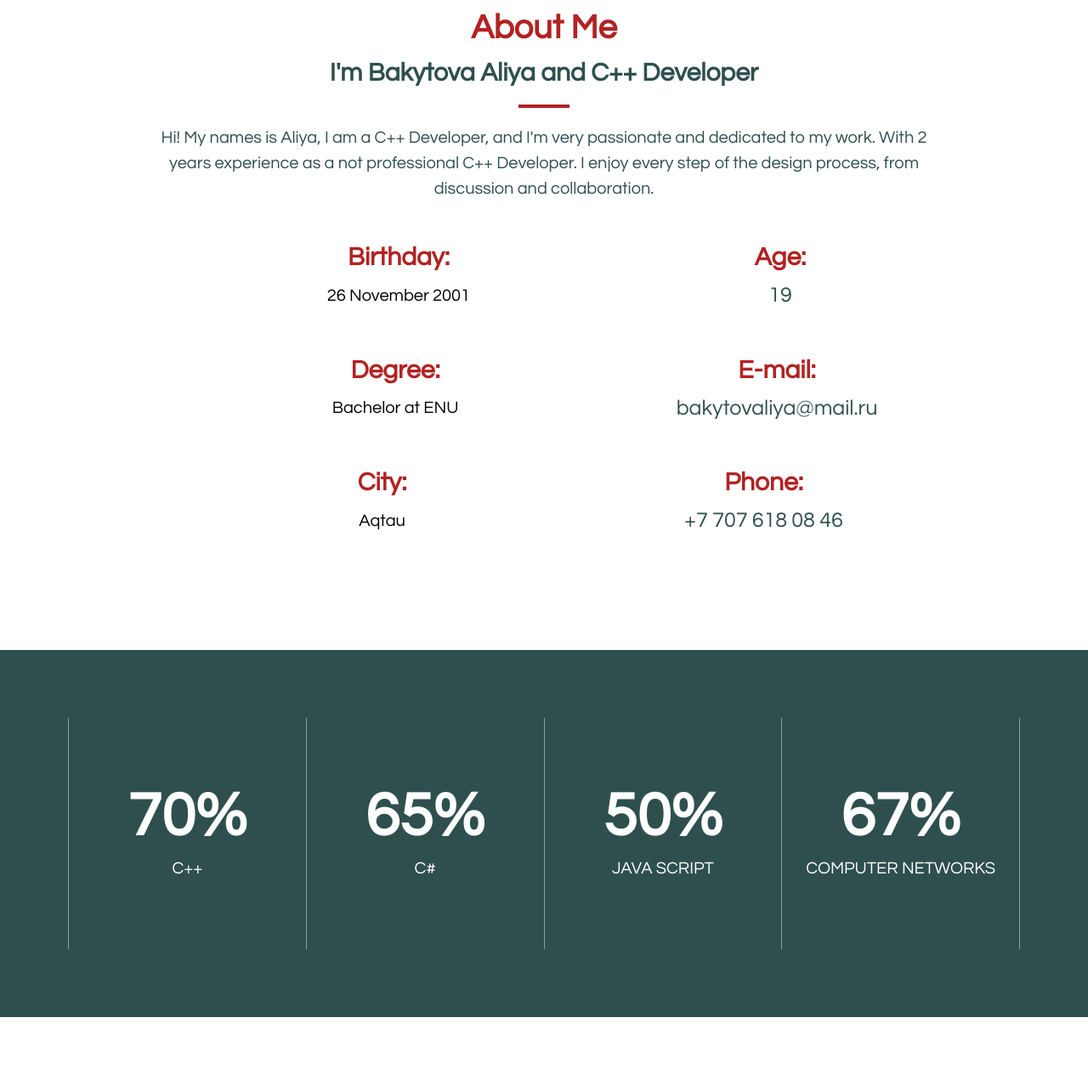
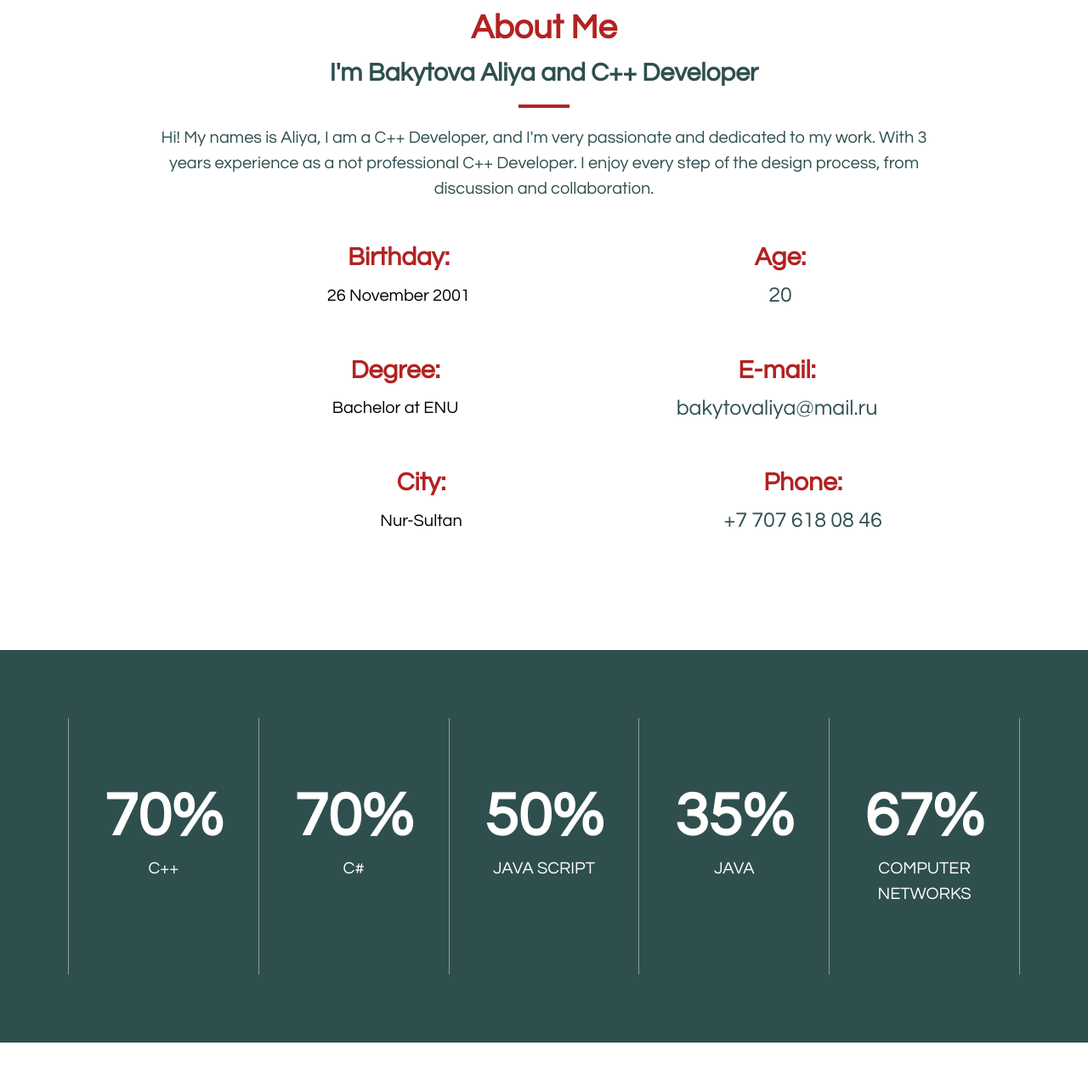
Before and after one commit to BakytovAliya/Portfolio, a plain HTML site: page index.html in a window 1280 px wide. Shown: the part 887-2171 px from the top of the page at 85% size. Drawn offline with nearby package versions, Linux system fonts and the light colour scheme.

Commit message:
Update index.html

```diff
--- a/index.html
+++ b/index.html
@@ -58,7 +58,7 @@
                     <h3 class="section__subtitle">About Me</h3>
                     <h2 class="section__title__1">I'm Bakytova Aliya and C++ Developer</h2>
                     <div class="section__text__1">
-                        <p>Hi! My names is Aliya, I am a C++ Developer, and I'm very passionate and dedicated to my work. With 2 years experience as a not professional C++ Developer. I enjoy every step of the design process, from discussion and collaboration.</p>
+                        <p>Hi! My names is Aliya, I am a C++ Developer, and I'm very passionate and dedicated to my work. With 3 years experience as a not professional C++ Developer. I enjoy every step of the design process, from discussion and collaboration.</p>
                     </div>
                 </div>
 
@@ -69,7 +69,7 @@
                     </tr>
                     <tr>
                         <td class="sectiion__text__2">26 November 2001</td>
-                        <td class="section__text__2">19</td>
+                        <td class="section__text__2">20</td>
                     </tr>
                 </table>
 
@@ -90,7 +90,7 @@
                         <th class="section__title__2">Phone:</th>
                     </tr>
                     <tr>
-                        <td class="sectiion__text__2">Aqtau</td>
+                        <td class="sectiion__text__2">Nur-Sultan</td>
                         <td class="section__text__2">+7 707 618 08 46</td>
                     </tr>
                 </table>
@@ -109,7 +109,7 @@
                         <div class="stat__text">C++</div>
                     </div>
                     <div class="stat__item">
-                        <div class="stat__percent">65%</div>
+                        <div class="stat__percent">70%</div>
                         <div class="stat__text">C#</div>
                     </div>
                     <div class="stat__item">
@@ -117,6 +117,10 @@
                         <div class="stat__text">Java Script</div>
                     </div>
                     <div class="stat__item">
+                        <div class="stat__percent">35%</div>
+                        <div class="stat__text">Java</div>
+                    </div>
+			<div class="stat__item">
                         <div class="stat__percent">67%</div>
                         <div class="stat__text">Computer Networks</div>
                     </div>
```
